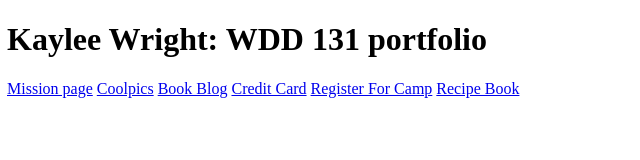
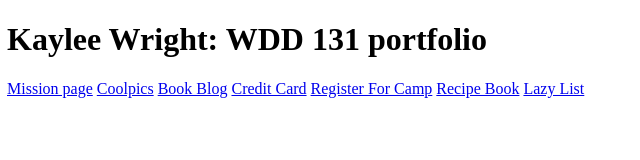
Before and after one commit to KayleeWild/wdd131, a plain HTML site: page index.html in a window 1280 px wide. Shown: the full height of the page, 1-641 px from the left. Drawn offline with Linux system fonts and the light colour scheme.

Commit message:
added to portfolio

```diff
--- a/index.html
+++ b/index.html
@@ -18,6 +18,7 @@
         <a href="week7/creditcard/index.html">Credit Card</a>
         <a href="week8/register/index.html">Register For Camp</a>
         <a href="week9/recipes/index.html">Recipe Book</a>
+        <a href="LazyList/index.html">Lazy List</a>
     </header>
     <main>
     </main>
```
